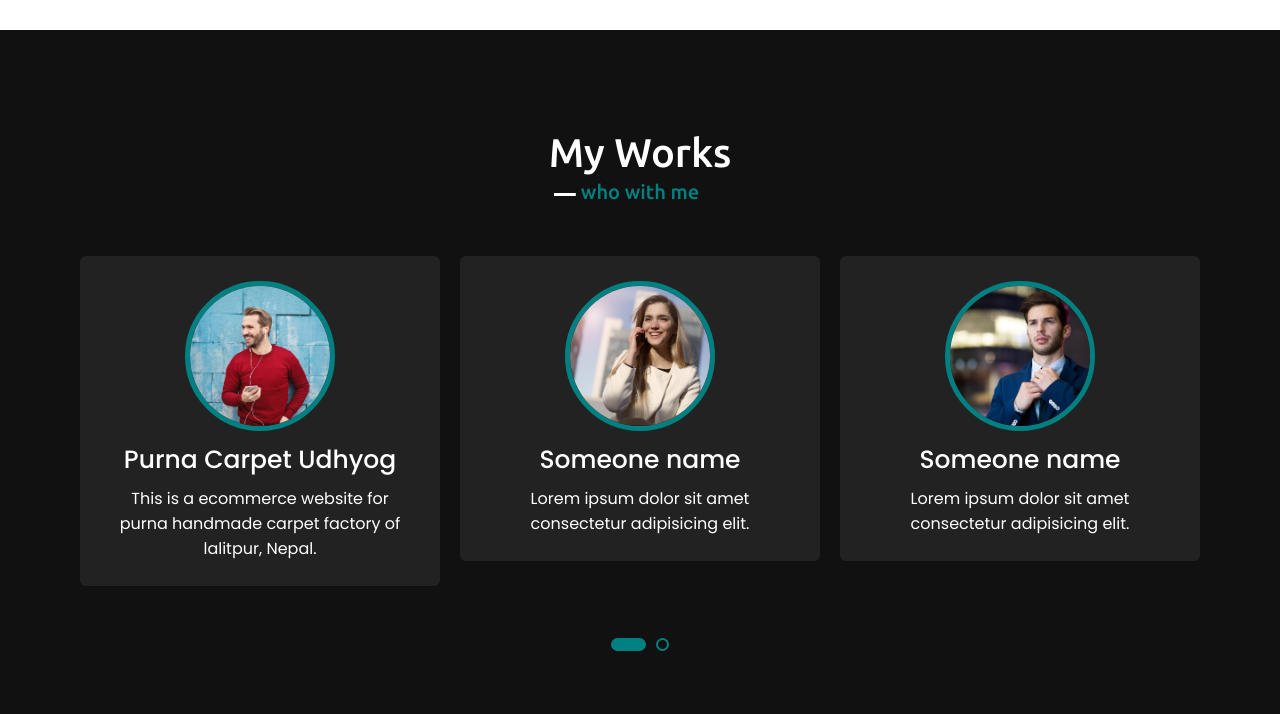
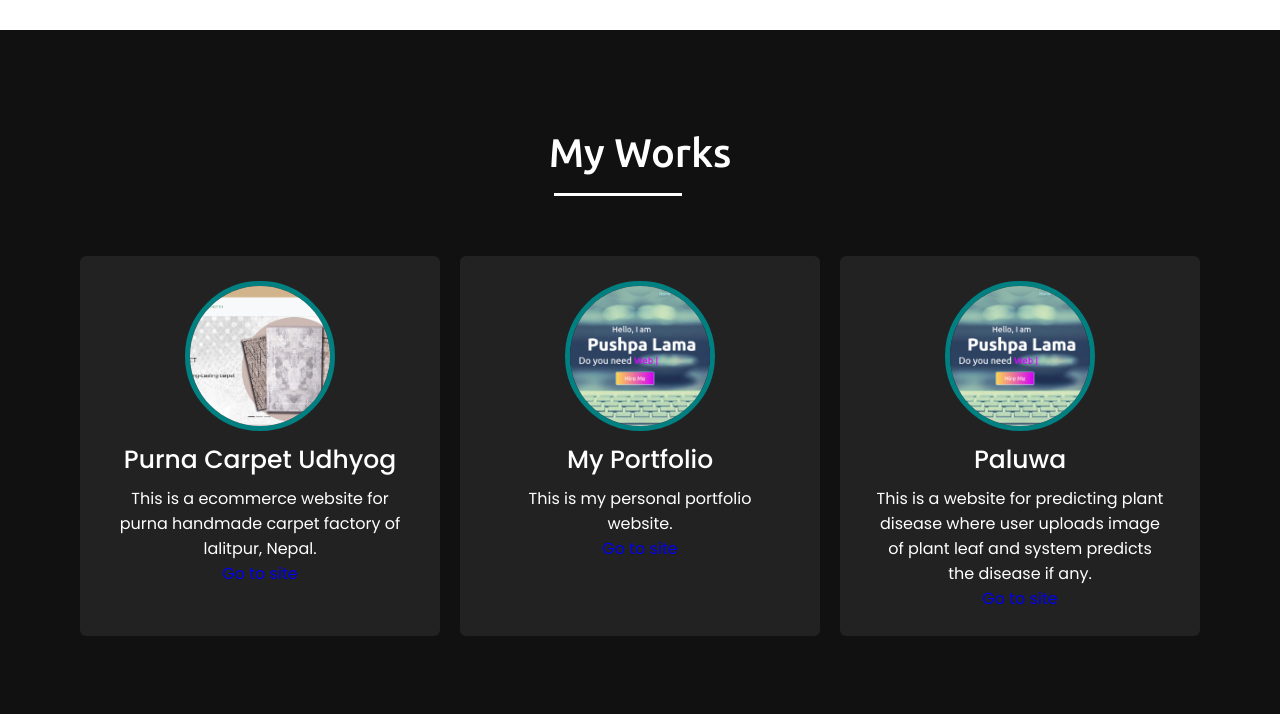
Before and after one commit to pushpa1105/MyPortfolio, a plain HTML site: page index.html in a window 1280 px wide. Shown: the part 2980-3694 px from the top of the page. Drawn offline with nearby package versions, Linux system fonts and the light colour scheme.

Commit message:
second commit

```diff
--- a/index.html
+++ b/index.html
@@ -70,7 +70,7 @@
                         I am hardworking and  fast-learner and always updated and intrested in web development fields.
 
                     </p>
-                    <a href="#">Download CV</a>
+                    <a href="cv/pushpa.pdf" download="pushpa">Download CV</a>
                     <div class="social-link">
                         <i class="fab fa-linkedin fa-2x" ></i>
                         <i class="fab fa-facebook-square fa-2x"></i>
@@ -216,39 +216,30 @@
             <div class="carousel owl-carousel">
                 <div class="card">
                     <div class="box">
-                        <img src="images/profile-1.jpeg" alt="">
+                        <img src="images/portfolio.png" alt="">
                         <div class="text">Paluwa</div>
-                        <p>THis is a website for predicting plant disease where user uploads image of plant leaf and system predicts the disease if any.</p>
+                        <p>This is a website for predicting plant disease where user uploads image of plant leaf and system predicts the disease if any.</p>
+						<a href="https://lamapushpa.netlify.app" target="_blank">Go to site</a>
                     </div>
                 </div>
                 <div class="card">
                     <div class="box">
-                        <img src="images/profile-2.jpeg" alt="">
+                        <img src="images/purna.png" alt="">
                         <div class="text">Purna Carpet Udhyog</div>
                         <p>This is a ecommerce website for purna handmade carpet factory of lalitpur, Nepal.</p>
+						<a href="https://purnacarpet.netlify.app" target="_blank">Go to site</a>
                     </div>
                 </div>
                 <div class="card">
                     <div class="box">
-                        <img src="images/profile-3.jpeg" alt="">
-                        <div class="text">Someone name</div>
-                        <p>Lorem ipsum dolor sit amet consectetur adipisicing elit.</p>
+                        <img src="images/portfolio.png" alt="">
+                        <div class="text">My Portfolio</div>
+                        <p>This is my personal portfolio website.</p>
+						<a href="https://lamapushpa.netlify.app" target="_blank">Go to site</a>
                     </div>
                 </div>
-                <div class="card">
-                    <div class="box">
-                        <img src="images/profile-4.jpeg" alt="">
-                        <div class="text">Someone name</div>
-                        <p>Lorem ipsum dolor sit amet consectetur adipisicing elit.</p>
-                    </div>
-                </div>
-                <div class="card">
-                    <div class="box">
-                        <img src="images/profile-5.jpeg" alt="">
-                        <div class="text">Someone name</div>
-                        <p>Lorem ipsum dolor sit amet consectetur adipisicing elit.</p>
-                    </div>
-                </div>
+
+
             </div>
         </div>
     </section>
--- a/style.css
+++ b/style.css
@@ -359,12 +359,11 @@ section .title::after {
 }
 
 /* teams section styling */
-.teams .title::after {
-  content: "who with me";
-}
+
 .teams .carousel .card {
   background: #222;
   border-radius: 6px;
+   height:380px;
   padding: 25px 35px;
   text-align: center;
   overflow: hidden;
@@ -391,6 +390,7 @@ section .title::after {
 .teams .carousel .card img {
   height: 150px;
   width: 150px;
+
   object-fit: cover;
   border-radius: 50%;
   border: 5px solid teal;
```
Also changed, not shown: images/portfolio.PNG (added), images/purna.PNG (added), 1 other file.
